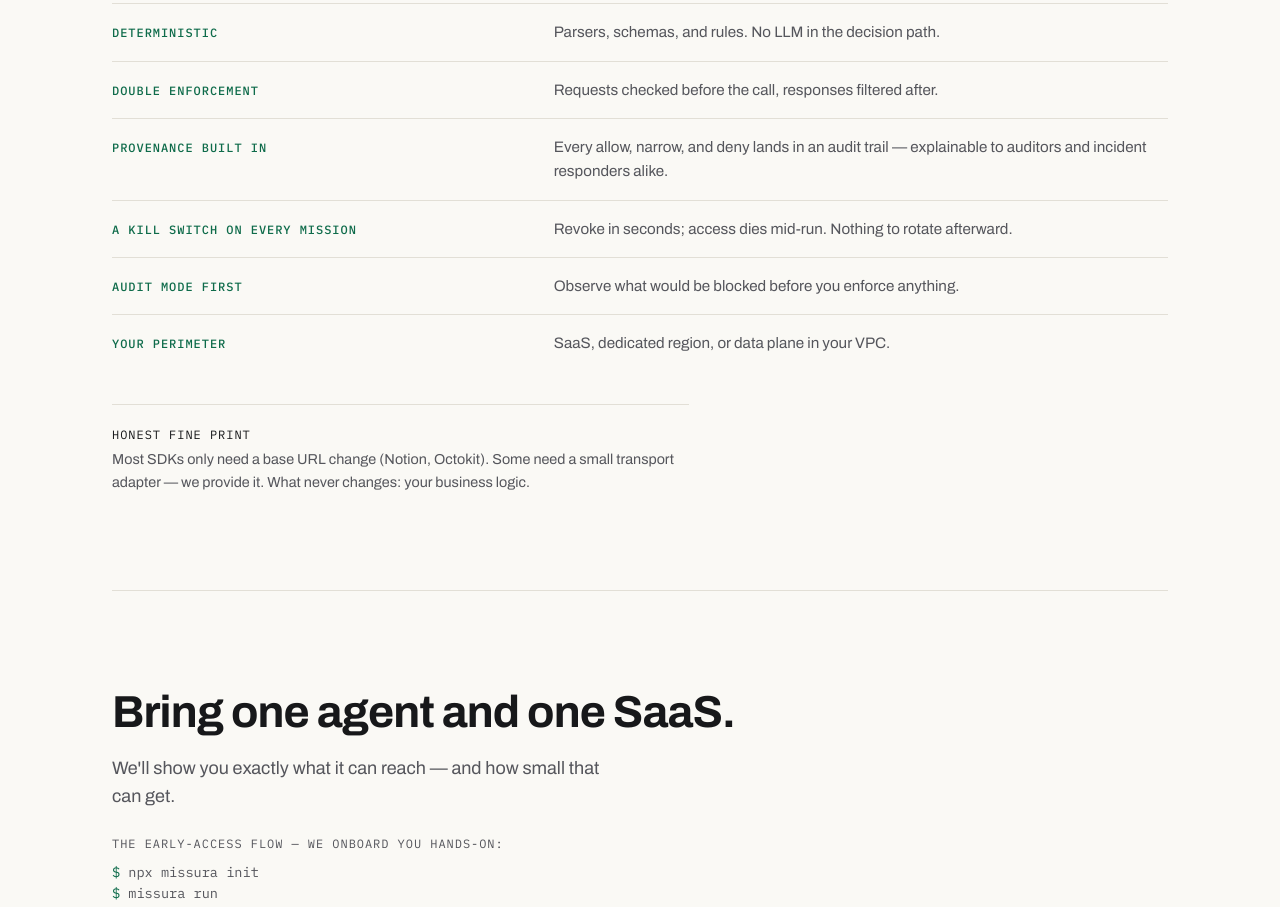
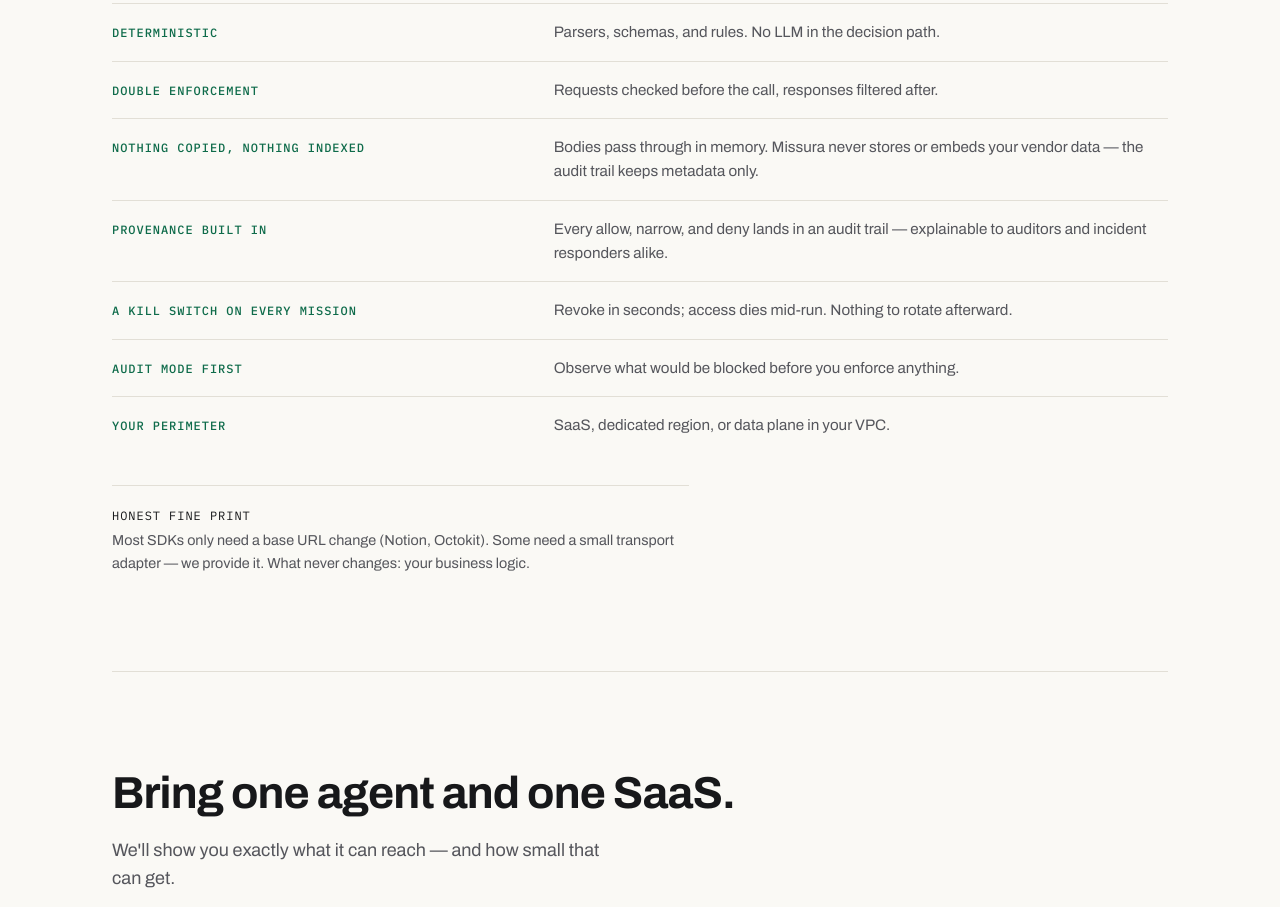
Before and after one commit to sderosiaux/missura, a Next.js app in the folder apps/site/: page / in a window 1280 px wide. Shown: the part 6040-6947 px from the top of the page. Built offline with nearby package versions, Linux system fonts and the light colour scheme; no server answers.

Commit message:
feat(site): 'nothing copied, nothing indexed' guarantee — the no-copy red line was live but unspoken

```diff
--- a/apps/site/src/app/page.tsx
+++ b/apps/site/src/app/page.tsx
@@ -562,6 +562,10 @@ const GUARANTEES = [
     body: "Requests checked before the call, responses filtered after.",
   },
   {
+    label: "Nothing copied, nothing indexed",
+    body: "Bodies pass through in memory. Missura never stores or embeds your vendor data — the audit trail keeps metadata only.",
+  },
+  {
     label: "Provenance built in",
     body: "Every allow, narrow, and deny lands in an audit trail — explainable to auditors and incident responders alike.",
   },
```
